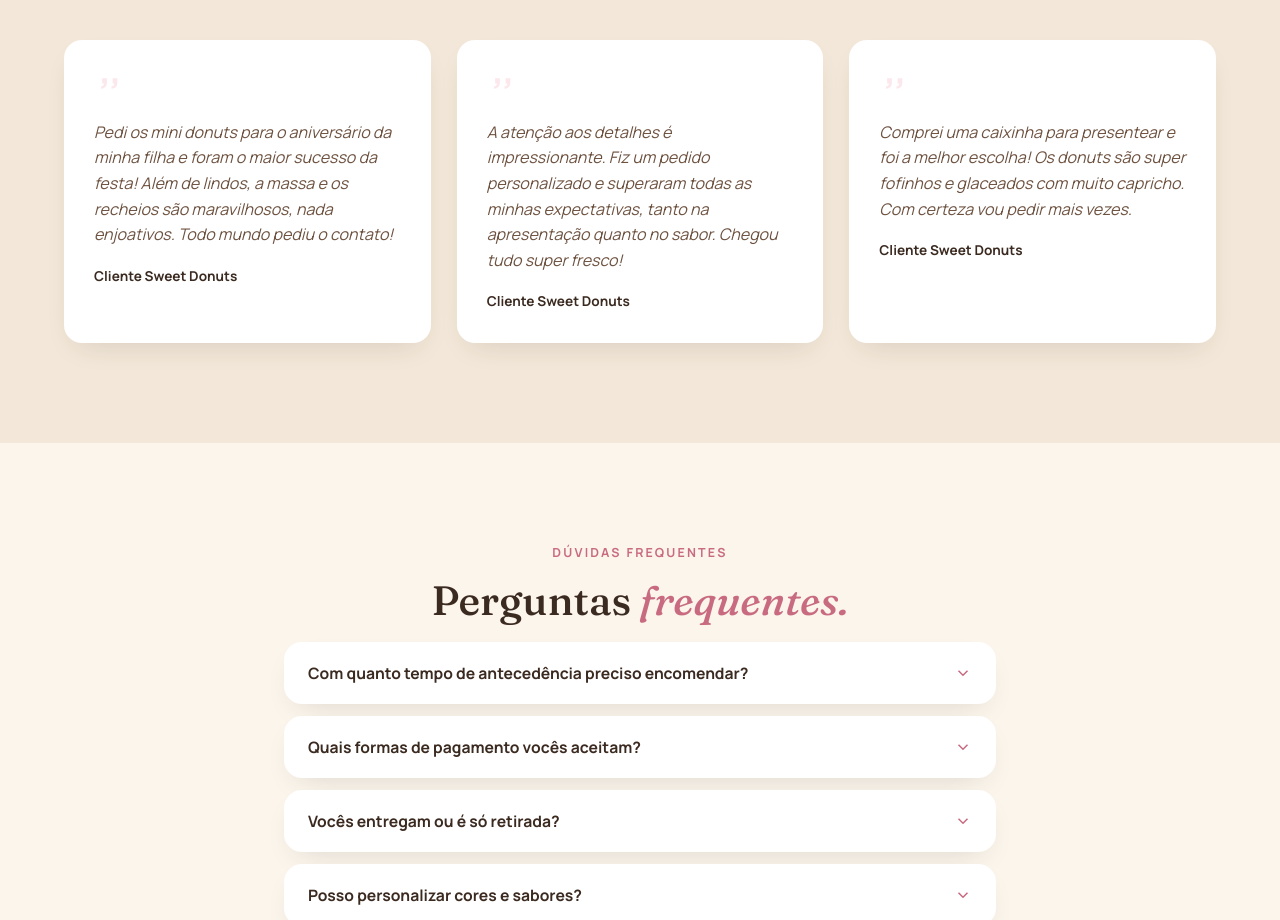
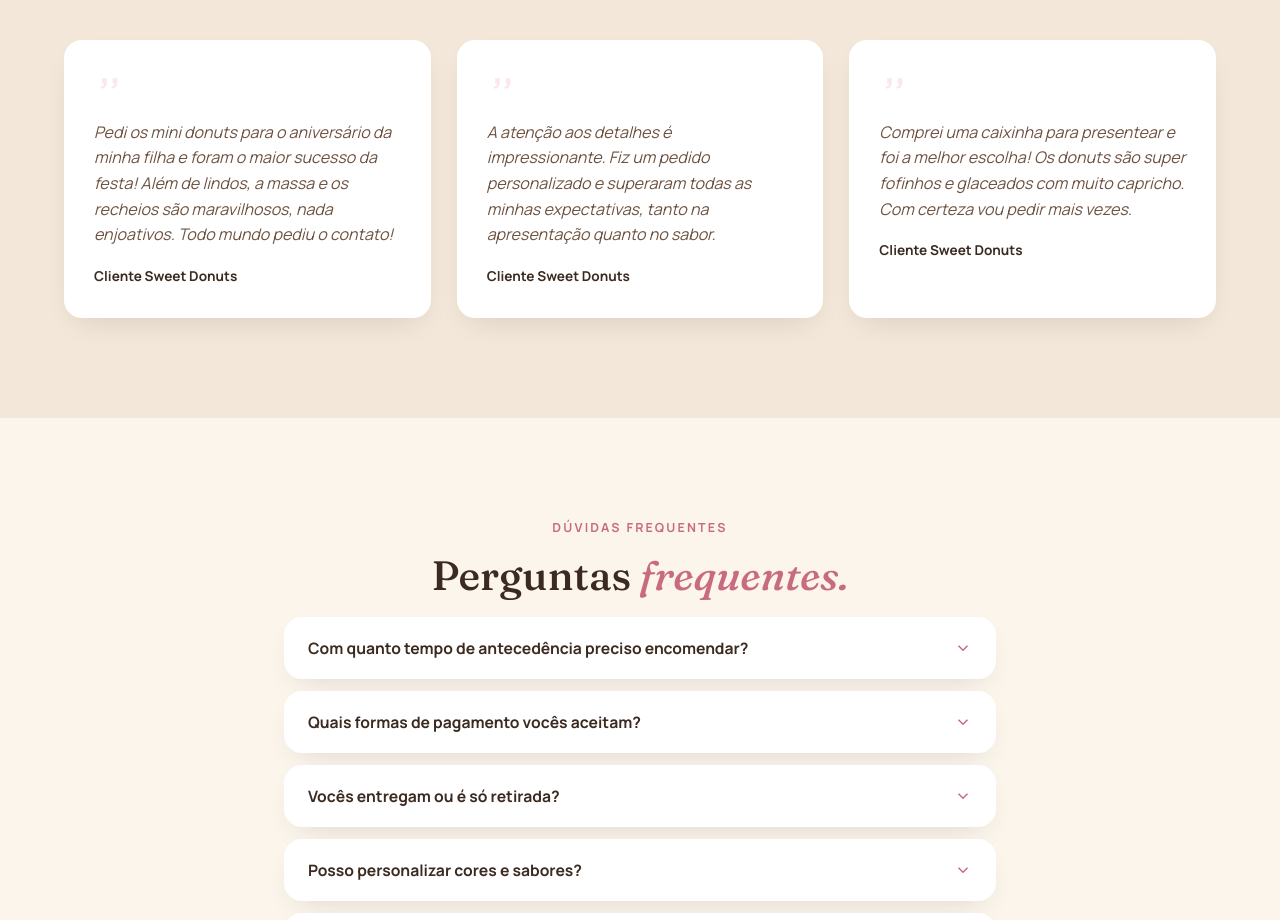
Before and after one commit to nexoofficeteam/SweetDonuts, a plain HTML site: page index.html in a window 1280 px wide. Shown: the part 4760-5680 px from the top of the page. Drawn offline with Linux system fonts and the light colour scheme.

Commit message:
Update index.html

```diff
--- a/index.html
+++ b/index.html
@@ -437,7 +437,7 @@
         </blockquote>
         <blockquote class="testimonial-card reveal">
           <svg class="quote-mark" width="28" height="28" viewBox="0 0 24 24" fill="currentColor" aria-hidden="true"><path d="M7 7h4v4c0 3-2 5-5 5v-2c1.5 0 2.5-1 2.5-2.5H7V7zm9 0h4v4c0 3-2 5-5 5v-2c1.5 0 2.5-1 2.5-2.5h-1.5V7z"/></svg>
-          <p>A atenção aos detalhes é impressionante. Fiz um pedido personalizado e superaram todas as minhas expectativas, tanto na apresentação quanto no sabor. Chegou tudo super fresco!</p>
+          <p>A atenção aos detalhes é impressionante. Fiz um pedido personalizado e superaram todas as minhas expectativas, tanto na apresentação quanto no sabor.</p>
           <footer>Cliente Sweet Donuts</footer>
         </blockquote>
         <blockquote class="testimonial-card reveal">
```
